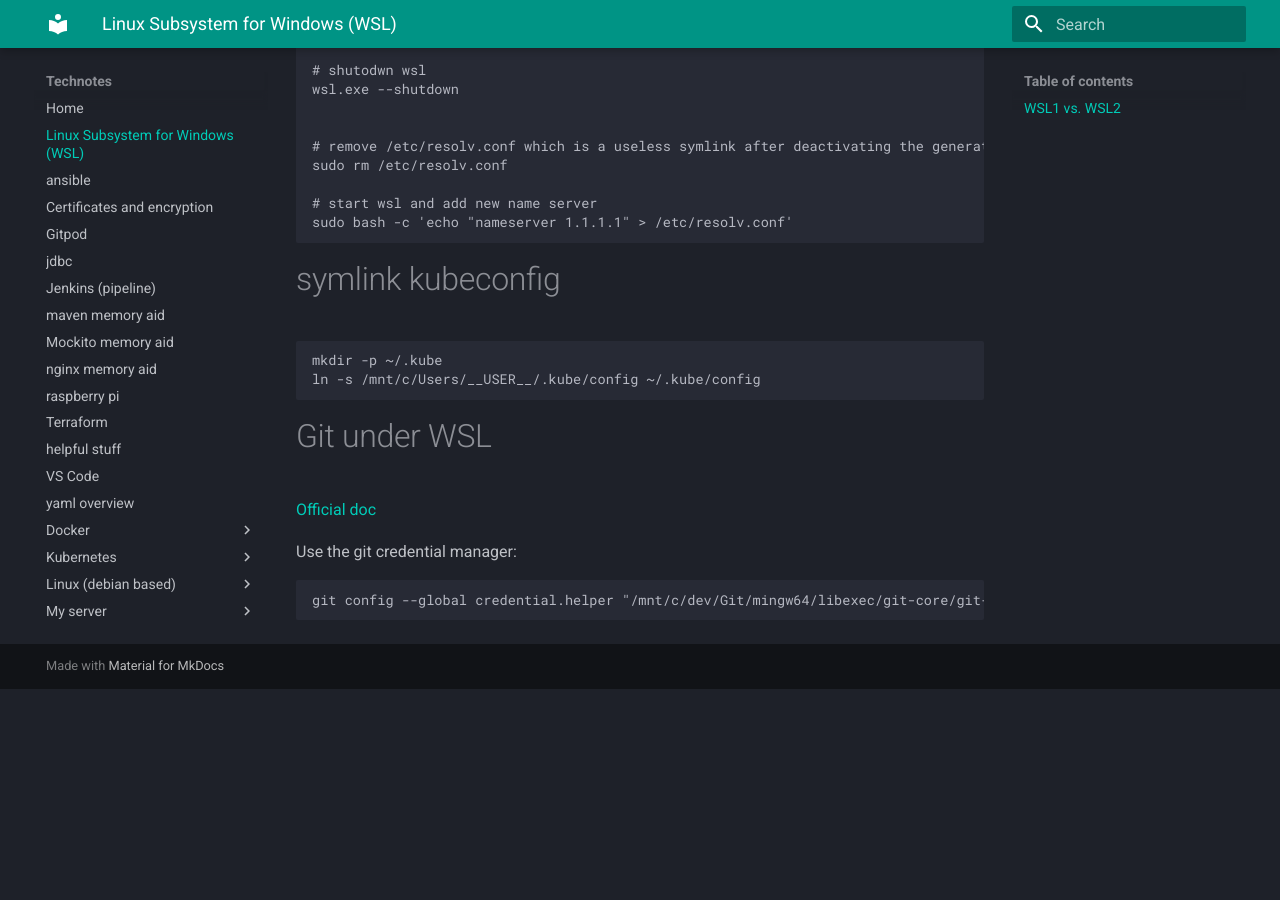
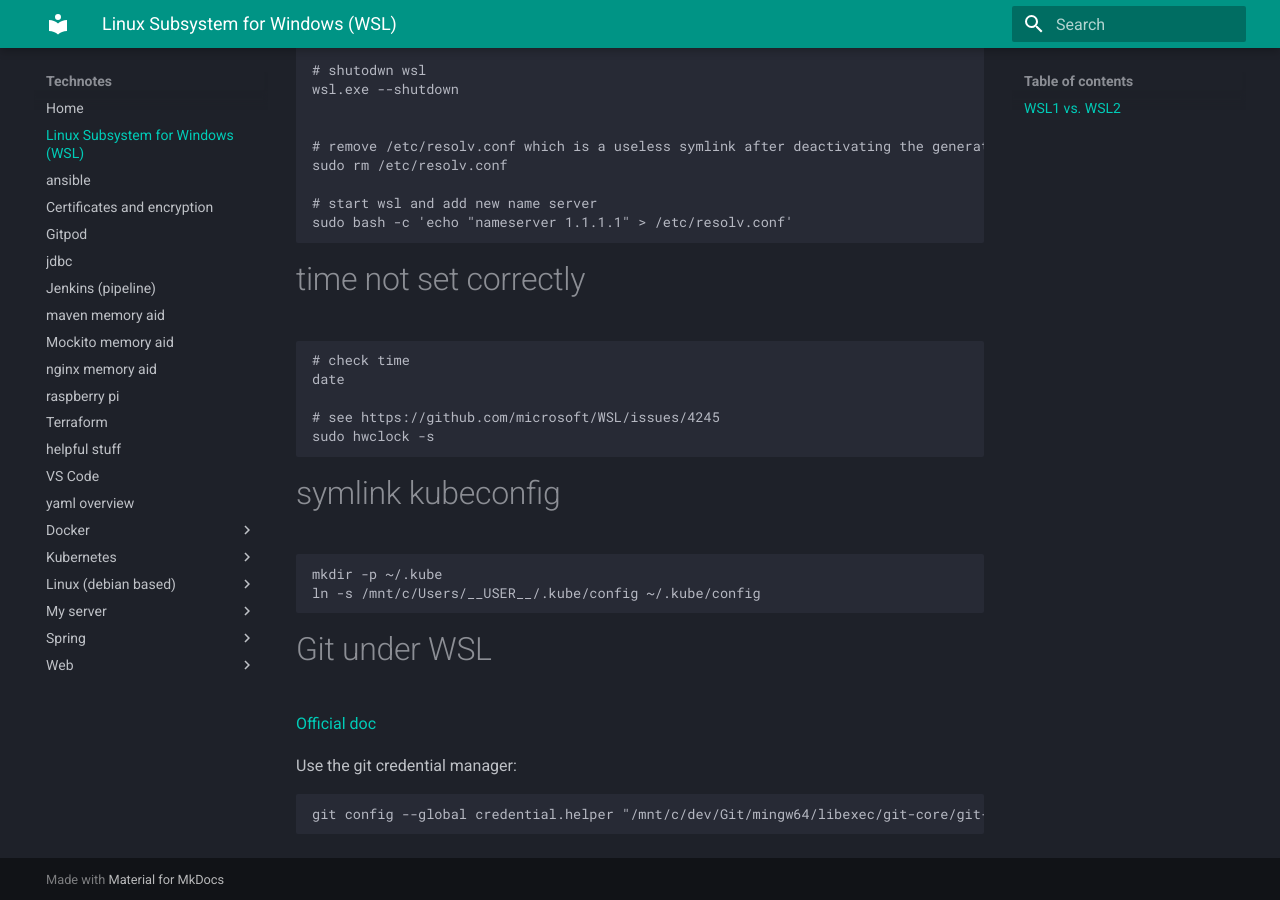
Before and after one commit to organicaudio/useful-code-snippets2, an MkDocs documentation site: the page built from docs/WSL.md, in a window 1280 px wide and 900 px high, scrolled down 806 px. Built offline with MkDocs 1.6.1 and Material for MkDocs 9.7.7, drawn with Linux system fonts in a browser that asks for light colours; before the commit the page ends 1495 px from its top, so only the background shows below that.

Commit message:
Update WSL.md

````diff
--- a/docs/WSL.md
+++ b/docs/WSL.md
@@ -42,6 +42,15 @@
 # start wsl and add new name server
 sudo bash -c 'echo "nameserver 1.1.1.1" > /etc/resolv.conf'
 ```
+# time not set correctly
+
+```shell
+# check time
+date
+
+# see https://github.com/microsoft/WSL/issues/4245
+sudo hwclock -s
+```
 
 # symlink kubeconfig
 
````
